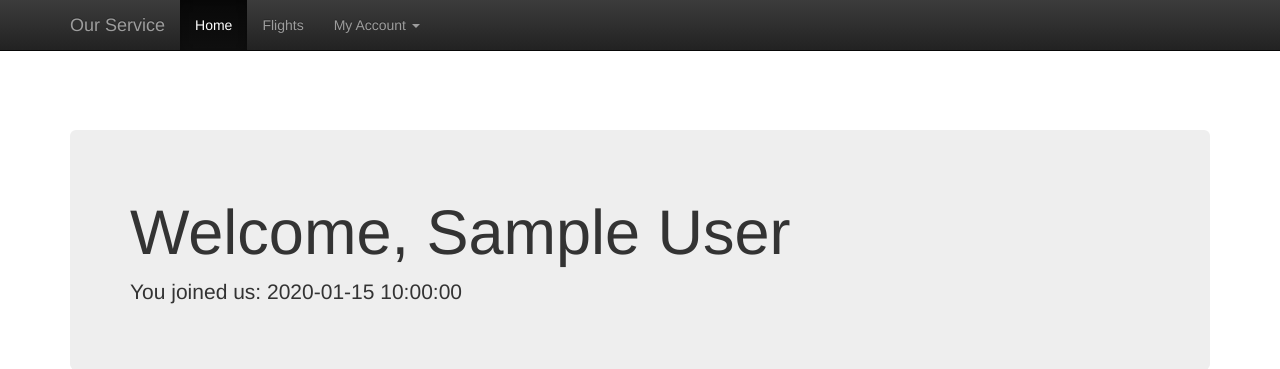
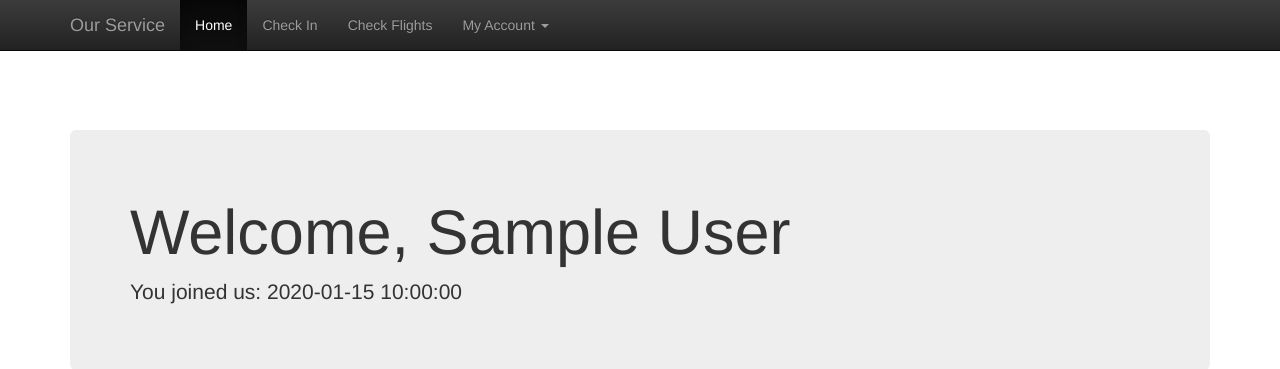
Before and after one commit to simonwoosh/cs290, a PHP site: page /main.php in a window 1280 px wide. Shown: the top 369 px of the page. Run offline with PHP 8.4, Linux system fonts and the light colour scheme; the visitor is signed in with stand-in values (Sample User, id 1); tables that the repository leaves empty or names only in its code hold one stand-in row (values such as "Sample post"); some libraries are stand-ins or nearby versions.

Commit message:
header changes

```diff
--- a/index.php
+++ b/index.php
@@ -2,6 +2,10 @@
 include 'config.php';
 $title="Home";
 include 'templates/header.phtml';
-include 'templates/home.phtml';
+if(users::loggedIn()) {
+include 'templates/main.phtml';
+}else {
+	include 'templates/home.phtml';
+}
 include 'templates/footer.phtml';
 ?>
--- a/templates/header.phtml
+++ b/templates/header.phtml
@@ -55,7 +55,8 @@
           <ul class="nav navbar-nav">
             <?php if(isset($_SESSION['id'])) { ?>
             <li <?php if ($title=="Home") { echo 'class="active"';} ?>><a href="main.php">Home</a></li>
-            <li <?php if ($title=="Flights") { echo 'class="active"';} ?>><a href="flights.php">Flights</a></li>
+            <li <?php if ($title=="Check In") { echo 'class="active"';} ?>><a href="check_in.php">Check In</a></li>
+            <li <?php if ($title=="Check Flights") { echo 'class="active"';} ?>><a href="check_flights.php">Check Flights</a></li>
             <li class="dropdown">
           <a href="#" class="dropdown-toggle" data-toggle="dropdown" role="button" aria-haspopup="true" aria-expanded="false">My Account <span class="caret"></span></a>
               <ul class="dropdown-menu">
```
